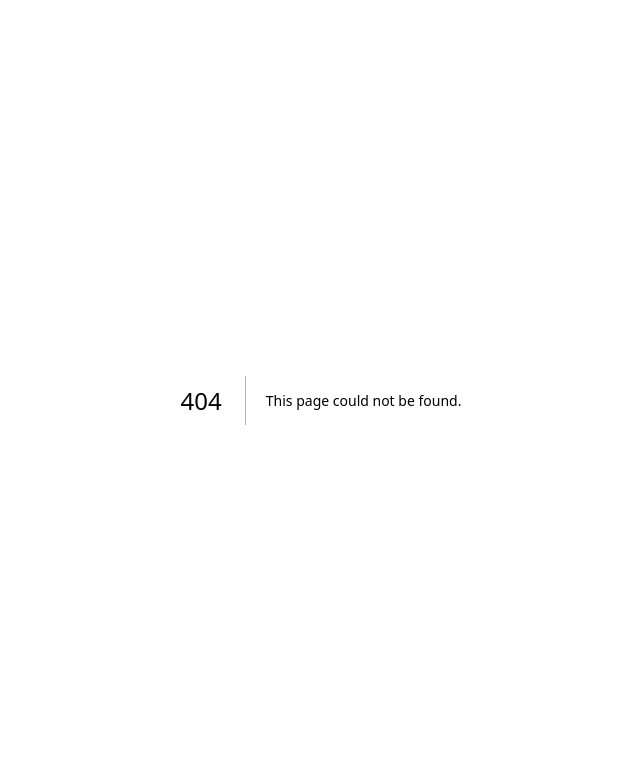
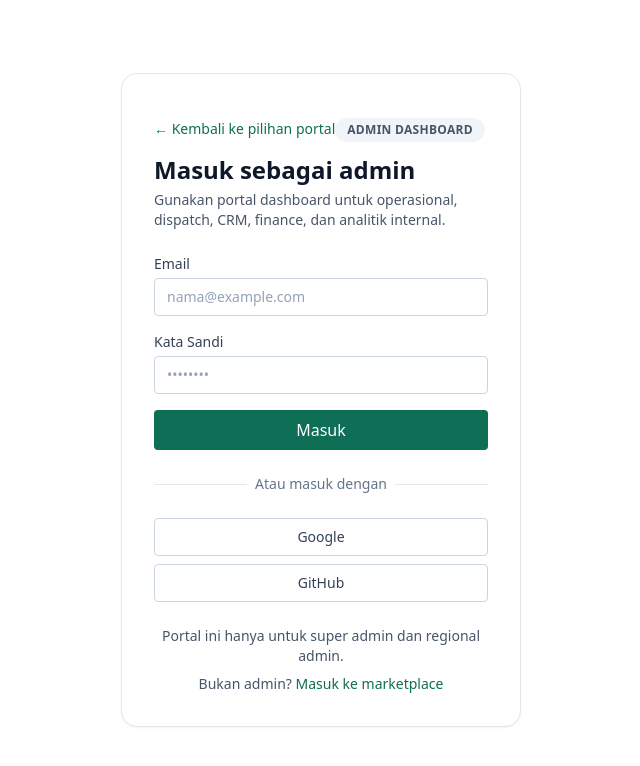
Before and after one commit to azachary861-svg/Jeda, a Next.js app in the folder apps/web/: page /admin in a window 1280 px wide. Before the commit this address had no page. Shown: the top 766 px of the page, without its empty margins (319-959 px from the left). Built offline with nearby package versions, Linux system fonts and the light colour scheme; no server answers.

Commit message:
ubah landing page

```diff
--- a/apps/web/actions/auth.ts
+++ b/apps/web/actions/auth.ts
@@ -41,10 +41,10 @@ export async function signInWithEmail(email: string, password: string, portal: A
   }
 
   if (data.session) {
-    redirect(getPostLoginPath(portal, nextPath));
+    return { success: true, redirectTo: getPostLoginPath(portal, nextPath) };
   }
 
-  return { success: true };
+  return { success: true, redirectTo: getPostLoginPath(portal, nextPath) };
 }
 
 export async function signUpWithEmail(
@@ -103,7 +103,7 @@ export async function signInWithOAuth(provider: 'google' | 'github', portal: Aut
   }
 
   if (data.url) {
-    redirect(data.url as never);
+    return { url: data.url };
   }
 
   return { error: `Gagal membuka portal ${getPortalLoginPath(portal)}.` };
--- a/apps/web/app/(admin)/layout.tsx
+++ b/apps/web/app/(admin)/layout.tsx
@@ -8,7 +8,7 @@ export default async function AdminLayout({ children }: { children: React.ReactN
   const adminResult = await requireAdmin();
 
   if (!adminResult.ok) {
-    redirect(adminResult.code === 'UNAUTHORIZED' ? '/dashboard/login' : '/packages');
+    redirect(adminResult.code === 'UNAUTHORIZED' ? '/admin' : '/packages');
   }
 
   const profile = adminResult.profile;
--- /dev/null
+++ b/apps/web/app/admin/page.tsx
@@ -0,0 +1,26 @@
+import { redirect } from 'next/navigation';
+import { requireAdmin } from '@/lib/auth/require-admin';
+import { PortalLoginForm } from '@/components/shared/portal-login-form';
+
+export const dynamic = 'force-dynamic';
+
+export default async function AdminEntryPage() {
+  const auth = await requireAdmin();
+
+  if (!auth.ok) {
+    if (auth.code === 'UNAUTHORIZED') {
+      return (
+        <PortalLoginForm
+          portal="admin"
+          badgeLabel="Admin Dashboard"
+          title="Masuk sebagai admin"
+          description="Gunakan portal dashboard untuk operasional, dispatch, CRM, finance, dan analitik internal."
+        />
+      );
+    }
+
+    redirect('/packages');
+  }
+
+  redirect('/dashboard');
+}
--- a/apps/web/app/auth/register/page.tsx
+++ b/apps/web/app/auth/register/page.tsx
@@ -66,7 +66,15 @@ export default function RegisterPage() {
     setOAuthLoading(provider);
 
     try {
-      await signInWithOAuth(provider, 'client');
+      const result = await signInWithOAuth(provider, 'client');
+
+      if (result?.error) {
+        setError(result.error);
+      } else if (result?.url) {
+        window.location.assign(result.url);
+      } else {
+        setError(`Failed to sign up with ${provider}`);
+      }
     } catch (err) {
       setError(`Failed to sign up with ${provider}`);
       console.error(err);
--- a/apps/web/app/dashboard/login/page.tsx
+++ b/apps/web/app/dashboard/login/page.tsx
@@ -1,15 +1,5 @@
-import { Suspense } from 'react';
-import { PortalLoginForm } from '@/components/shared/portal-login-form';
+import { redirect } from 'next/navigation';
 
 export default function AdminLoginPage() {
-  return (
-    <Suspense fallback={null}>
-      <PortalLoginForm
-        portal="admin"
-        badgeLabel="Admin Dashboard"
-        title="Masuk sebagai admin"
-        description="Gunakan portal dashboard untuk operasional, dispatch, CRM, finance, dan analitik internal."
-      />
-    </Suspense>
-  );
+  redirect('/admin');
 }
--- a/apps/web/app/driver/login/page.tsx
+++ b/apps/web/app/driver/login/page.tsx
@@ -1,15 +1,5 @@
-import { Suspense } from 'react';
-import { PortalLoginForm } from '@/components/shared/portal-login-form';
+import { redirect } from 'next/navigation';
 
 export default function DriverLoginPage() {
-  return (
-    <Suspense fallback={null}>
-      <PortalLoginForm
-        portal="driver"
-        badgeLabel="Driver App"
-        title="Masuk sebagai driver"
-        description="Gunakan driver app untuk menerima jadwal trip, update GPS, dan upload dokumentasi real-time."
-      />
-    </Suspense>
-  );
+  redirect('/driver');
 }
--- a/apps/web/app/driver/page.tsx
+++ b/apps/web/app/driver/page.tsx
@@ -1,6 +1,7 @@
 import { redirect } from 'next/navigation';
 import { requireDriver } from '@/lib/auth/require-driver';
 import { DriverAppShell } from '@/components/driver/driver-app-shell';
+import { PortalLoginForm } from '@/components/shared/portal-login-form';
 
 export const dynamic = 'force-dynamic';
 
@@ -8,7 +9,18 @@ export default async function DriverAppPage() {
   const auth = await requireDriver();
 
   if (!auth.ok) {
-    redirect(auth.code === 'UNAUTHORIZED' ? '/driver/login' : '/packages');
+    if (auth.code === 'UNAUTHORIZED') {
+      return (
+        <PortalLoginForm
+          portal="driver"
+          badgeLabel="Driver App"
+          title="Masuk sebagai driver"
+          description="Gunakan driver app untuk menerima jadwal trip, update GPS, dan upload dokumentasi real-time."
+        />
+      );
+    }
+
+    redirect('/packages');
   }
 
   const profile = auth.profile;
--- a/apps/web/app/page.tsx
+++ b/apps/web/app/page.tsx
@@ -1,18 +1,5 @@
-import Link from 'next/link';
-import type { Route } from 'next';
-import { HomeContent } from '@/components/home-content';
+import { redirect } from 'next/navigation';
 
 export default function HomePage() {
-  return (
-    <main className="mx-auto max-w-6xl px-6 py-12">
-      <div className="max-w-3xl">
-        <h1 className="text-4xl font-bold tracking-tight text-primary">Jeda Wisata</h1>
-        <p className="mt-3 text-lg text-slate-600">
-          Sekarang aplikasi dibagi menjadi dua portal yang jelas: marketplace untuk client dan dashboard untuk admin internal.
-        </p>
-      </div>
-
-      <HomeContent />
-    </main>
-  );
+  redirect('/packages');
 }
--- a/apps/web/components/shared/portal-login-form.tsx
+++ b/apps/web/components/shared/portal-login-form.tsx
@@ -2,7 +2,7 @@
 
 import Link from 'next/link';
 import type { Route } from 'next';
-import { useSearchParams } from 'next/navigation';
+import { useRouter, useSearchParams } from 'next/navigation';
 import { useEffect, useMemo, useState } from 'react';
 import { signInWithEmail, signInWithOAuth } from '@/actions/auth';
 import type { AuthPortal } from '@/lib/auth/portal';
@@ -15,6 +15,7 @@ type PortalLoginFormProps = {
 };
 
 export function PortalLoginForm({ portal, title, description, badgeLabel }: PortalLoginFormProps) {
+  const router = useRouter();
   const searchParams = useSearchParams();
   const nextPath = searchParams.get('next');
   const queryError = searchParams.get('error') ?? '';
@@ -65,6 +66,8 @@ export function PortalLoginForm({ portal, title, description, badgeLabel }: Port
       const result = await signInWithEmail(email, password, portal, nextPath);
       if (result?.error) {
         setError(result.error);
+      } else if (result?.redirectTo) {
+        router.replace(result.redirectTo as Route);
       }
     } catch {
       setError('Terjadi kesalahan saat mencoba masuk.');
@@ -78,7 +81,15 @@ export function PortalLoginForm({ portal, title, description, badgeLabel }: Port
     setOAuthLoading(provider);
 
     try {
-      await signInWithOAuth(provider, portal, nextPath);
+      const result = await signInWithOAuth(provider, portal, nextPath);
+
+      if (result?.error) {
+        setError(result.error);
+      } else if (result?.url) {
+        window.location.assign(result.url);
+      } else {
+        setError(`Gagal masuk dengan ${provider}.`);
+      }
     } catch {
       setError(`Gagal masuk dengan ${provider}.`);
     } finally {
--- a/apps/web/lib/auth/portal.ts
+++ b/apps/web/lib/auth/portal.ts
@@ -33,7 +33,7 @@ function matchesPrefix(pathname: string, prefix: string): boolean {
 }
 
 export function isAdminLoginPath(pathname: string): boolean {
-  return pathname === '/dashboard/login';
+  return pathname === '/dashboard/login' || pathname === '/admin';
 }
 
 export function isClientLoginPath(pathname: string): boolean {
@@ -45,7 +45,7 @@ export function isRegisterPath(pathname: string): boolean {
 }
 
 export function isDriverLoginPath(pathname: string): boolean {
-  return pathname === '/driver/login';
+  return pathname === '/driver/login' || pathname === '/driver';
 }
 
 export function isPublicAuthPath(pathname: string): boolean {
@@ -65,7 +65,7 @@ export function isClientProtectedPath(pathname: string): boolean {
 }
 
 export function isDriverProtectedPath(pathname: string): boolean {
-  if (isDriverLoginPath(pathname)) {
+  if (pathname === '/driver' || pathname === '/driver/login') {
     return false;
   }
 
@@ -74,11 +74,11 @@ export function isDriverProtectedPath(pathname: string): boolean {
 
 export function getPortalLoginPath(portal: AuthPortal): Route {
   if (portal === 'admin') {
-    return '/dashboard/login';
+    return '/admin' as Route;
   }
 
   if (portal === 'driver') {
-    return '/driver/login';
+    return '/driver';
   }
 
   return '/login';
```
Also changed, not shown: apps/web/middleware.ts (+4 -4 lines).
